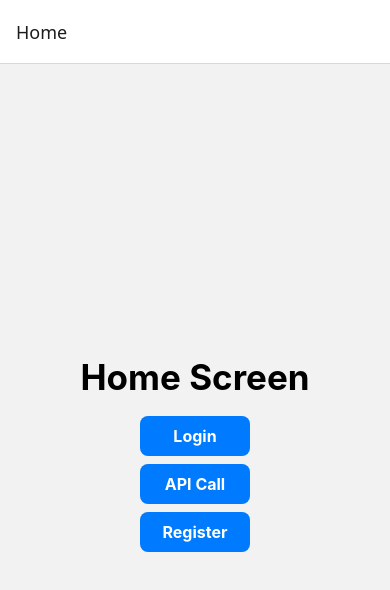
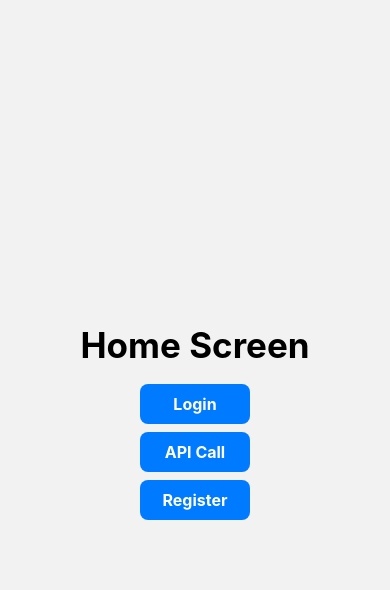
Before and after one commit to Rajeshp789/ArenaNow, a React Native app: screen /Main in a window 390 px wide. Shown: the top 590 px of the page. Built offline with nearby package versions, Linux system fonts and the light colour scheme.

Commit message:
Navigation Setup

```diff
--- a/App.js
+++ b/App.js
@@ -1,25 +1,15 @@
-import { StatusBar } from 'expo-status-bar';
 import { SafeAreaView, StyleSheet, Text, View } from 'react-native';
-import { createNativeStackNavigator } from '@react-navigation/native-stack';
 import { NavigationContainer } from '@react-navigation/native';
-import HomeScreen from './src/screens/home/HomeScreen';
-import LoginScreen from './src/screens/auth/LoginScreen';
 import { navigationRef } from './src/navigation/NavigationService';
-import RegisterScreen from './src/screens/auth/RegisterScreen';
-import { AuthProvider } from './src/context/authContext';
-
-const Stack = createNativeStackNavigator();
+import { AuthProvider } from './src/context/AuthContext';
+import AppNavigator from './src/navigation/AppNavigator';
 
 export default function App() {
   return (
     <>
       <AuthProvider>
         <NavigationContainer ref={navigationRef}>
-          <Stack.Navigator initialRouteName="Home">
-            <Stack.Screen name='Home' component={HomeScreen} />
-            <Stack.Screen name='Login' component={LoginScreen} />
-            <Stack.Screen name='Register' component={RegisterScreen} />
-          </Stack.Navigator>
+          <AppNavigator />
         </NavigationContainer>
       </AuthProvider>
     </>
--- a/package.json
+++ b/package.json
@@ -11,6 +11,7 @@
   "dependencies": {
     "@expo/metro-runtime": "~5.0.4",
     "@react-native-async-storage/async-storage": "^2.2.0",
+    "@react-navigation/bottom-tabs": "^7.4.6",
     "@react-navigation/native": "^7.1.17",
     "@react-navigation/native-stack": "^7.3.24",
     "axios": "^1.11.0",
--- a/src/context/authContext.js
+++ b/src/context/authContext.js
@@ -1,5 +1,5 @@
 import React, { createContext, useContext, useState } from "react";
-import AxiosInstance from "../api/axiosInstance";
+import AxiosInstance from "../api/AxiosInstance";
 import AsyncStorage from "@react-native-async-storage/async-storage";
 import * as SecureStore from 'expo-secure-store';
 
--- a/src/navigation/AppNavigator.js
+++ b/src/navigation/AppNavigator.js
@@ -0,0 +1,19 @@
+import { createNativeStackNavigator } from "@react-navigation/native-stack";
+import AuthStack from "./AuthStack";
+import { useAuth } from "../context/AuthContext";
+
+const Stack = createNativeStackNavigator();
+
+export default function AppNavigator() {
+
+    const { isAuthenticated } = useAuth();
+    return (
+        <Stack.Navigator screenOptions={{ headerShown: false }} >
+            {isAuthenticated ? (
+                <Stack.Screen name="Main" component={AuthStack} />
+            ) : (
+                <Stack.Screen name="Main" component={AuthStack} />
+            )}
+        </Stack.Navigator>
+    )
+}
--- /dev/null
+++ b/src/navigation/AuthStack.js
@@ -0,0 +1,16 @@
+import LoginScreen from "../screens/auth/LoginScreen";
+import RegisterScreen from "../screens/auth/RegisterScreen";
+import HomeScreen from "../screens/home/HomeScreen";
+import { createNativeStackNavigator } from "@react-navigation/native-stack";
+
+const Stack = createNativeStackNavigator();
+
+export default function AuthStack() {
+    return (
+        <Stack.Navigator screenOptions={{ headerShown: false }}>
+            <Stack.Screen name='Home' component={HomeScreen} />
+            <Stack.Screen name='Login' component={LoginScreen} />
+            <Stack.Screen name='Register' component={RegisterScreen} />
+        </Stack.Navigator>
+    )
+}
--- a/src/screens/auth/LoginScreen.js
+++ b/src/screens/auth/LoginScreen.js
@@ -1,7 +1,7 @@
 import React, { useState } from "react";
 import { TextInput, View, Button, Text, StyleSheet, TouchableOpacity } from "react-native";
 import { resetTo } from "../../navigation/NavigationService";
-import { useAuth } from "../../context/authContext";
+import { useAuth } from "../../context/AuthContext";
 
 export default function LoginScreen({ navigation }) {
 
--- a/src/screens/auth/RegisterScreen.js
+++ b/src/screens/auth/RegisterScreen.js
@@ -1,6 +1,6 @@
 import { useState } from "react";
 import { StyleSheet, Text, TextInput, TouchableOpacity, View } from "react-native";
-import AxiosInstance from "../../api/axiosInstance";
+import AxiosInstance from "../../api/AxiosInstance";
 import AsyncStorage from "@react-native-async-storage/async-storage";
 import * as SecureStore from 'expo-secure-store';
 import { resetTo } from "../../navigation/NavigationService";
--- a/src/screens/home/HomeScreen.js
+++ b/src/screens/home/HomeScreen.js
@@ -1,7 +1,7 @@
 import React from 'react';
 import { View, Text, Button, StyleSheet, TouchableOpacity } from 'react-native';
-import AxiosInstance from '../../api/axiosInstance';
-import { useAuth } from '../../context/authContext';
+import AxiosInstance from '../../api/AxiosInstance';
+import { useAuth } from '../../context/AuthContext';
 
 
 export default function HomeScreen({ navigation }) {
@@ -26,27 +26,25 @@ export default function HomeScreen({ navigation }) {
             <View style={styles.container}>
                 <Text style={styles.homeTitle}>Home Screen</Text>
 
-                {isAuthenticated ?
+                {isAuthenticated ? (
                     <TouchableOpacity style={styles.button}
                         onPress={Logout}
                     >
                         <Text style={styles.buttonText}> Logout </Text>
                     </TouchableOpacity>
-                    :
+                ) : (
                     <TouchableOpacity style={styles.button}
                         onPress={() => navigation.navigate('Login')}
                     >
                         <Text style={styles.buttonText}> Login </Text>
                     </TouchableOpacity>
-                }
+                )}
                 <TouchableOpacity style={styles.button}
-                    title="SECURE API CALL"
                     onPress={apiCall}
                 >
                     <Text style={styles.buttonText}> API Call </Text>
                 </TouchableOpacity>
                 <TouchableOpacity style={styles.button}
-                    title="SECURE API CALL"
                     onPress={() => navigation.navigate('Register')}
                 >
                     <Text style={styles.buttonText}> Register </Text>
```
Also changed, not shown: src/navigation/AppStack.js (added, +12 -0 lines), src/navigation/PublicStack.js (added), 1 other file (tests, documents, lock files or other folders).
